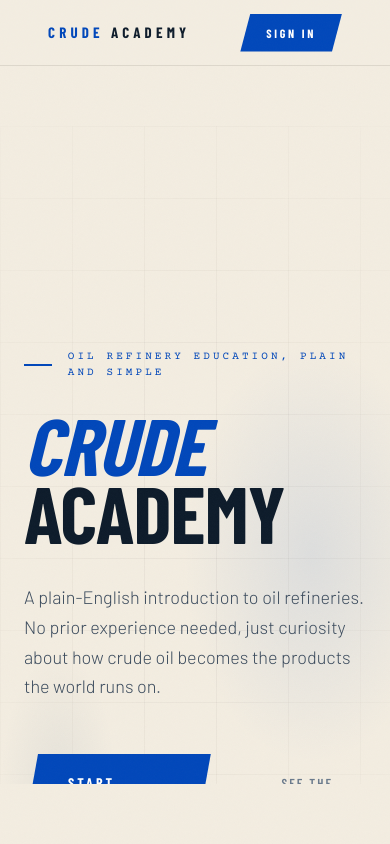
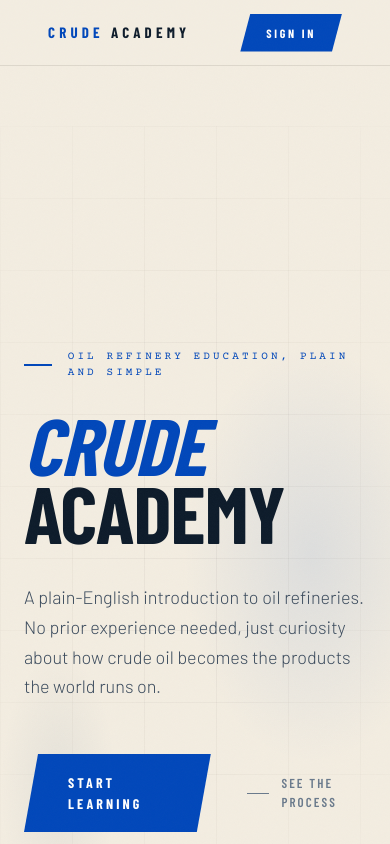
Before and after one commit to mk-anderson11/love-the-process, a Next.js app: page / in a window 390 px wide. Built offline with nearby package versions, Linux system fonts and the light colour scheme; no server answers; a web font is replaced by a local one.

Commit message:
Fix main height: don't double subtract safe area inset

```diff
--- a/src/app/globals.css
+++ b/src/app/globals.css
@@ -58,13 +58,12 @@ main {
    no longer scrolls. Main (inside body) is the scroll container instead,
    so its content can never reach the layout-viewport top. This works
    around iOS Safari's quirk of clipping position:fixed/sticky at the
-   visual viewport edge regardless of viewport-fit=cover. */
+   visual viewport edge regardless of viewport-fit=cover. Main's height
+   stays at 100% (which is relative to body's content area, already
+   excluding body's padding). */
 @media (max-width: 1024px) {
   body {
     padding-top: max(env(safe-area-inset-top), 60px);
-  }
-  main {
-    height: calc(100% - max(env(safe-area-inset-top), 60px));
   }
 }
 
```
